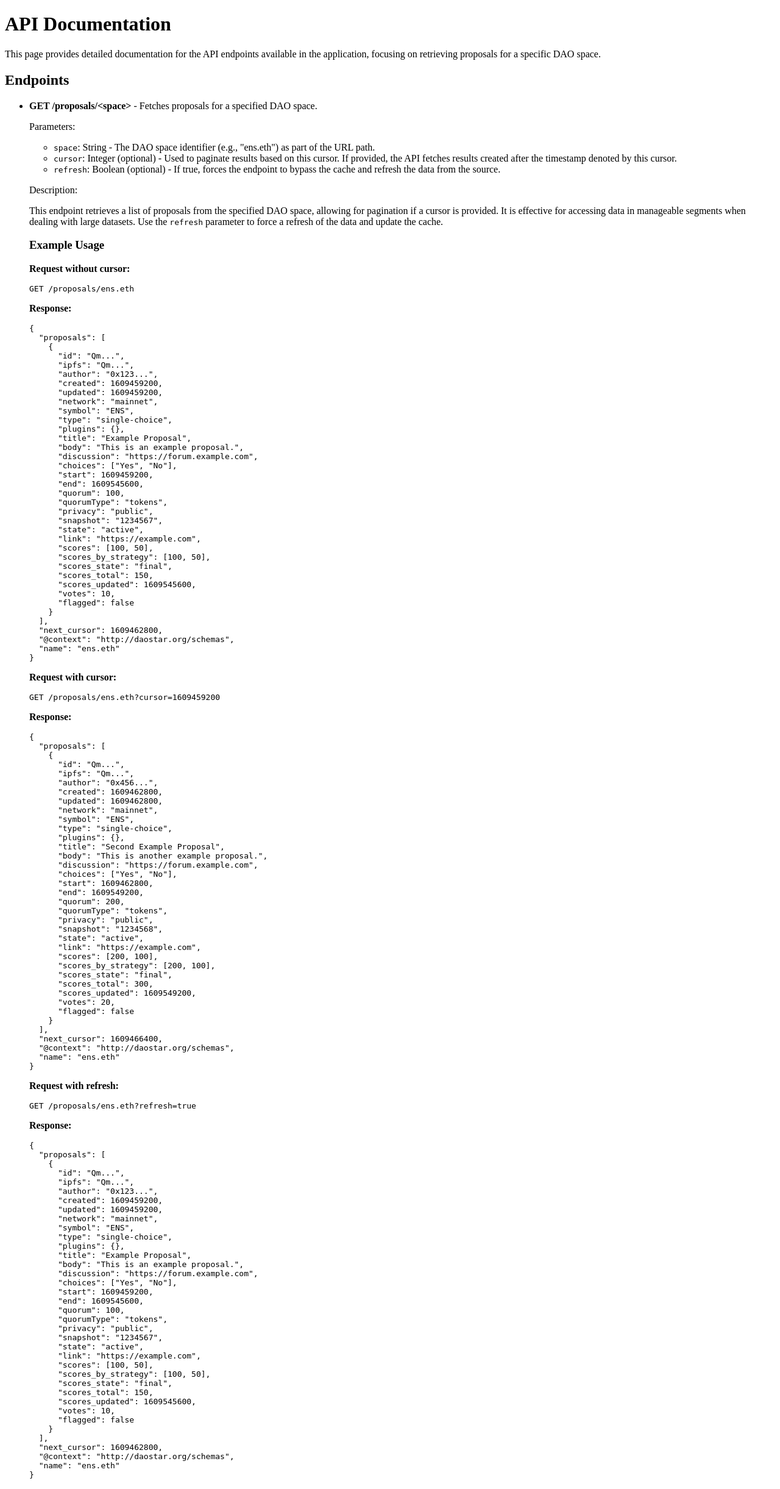
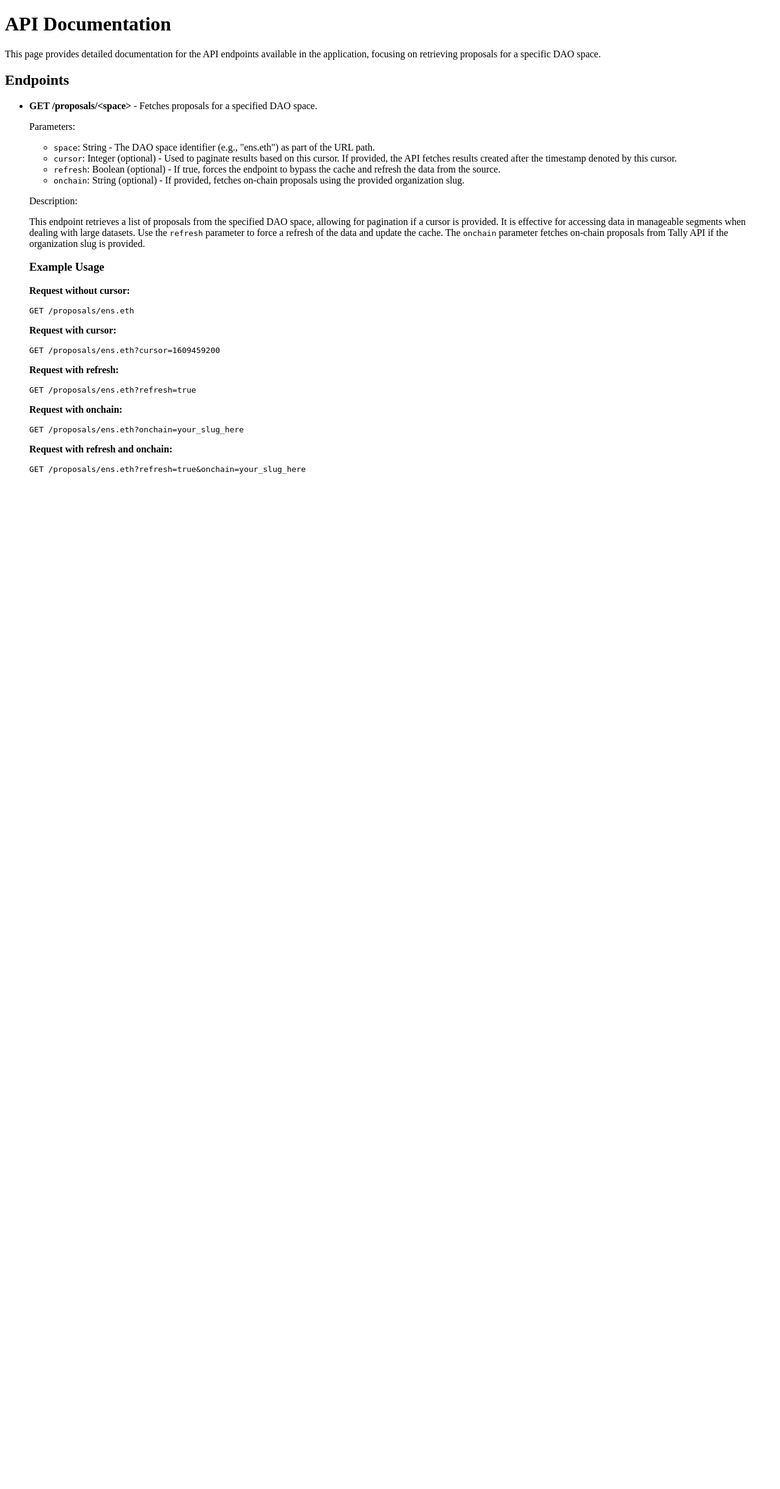
Before and after one commit to metagov/daostar-EIP-4824-Proposals-URI-Template, a Flask app: page / in a window 1280 px wide. Shown: the whole page at 61% size. After the commit the page ends 777 px from the top, so only its background shows below. Run offline with Flask 3, Linux system fonts and the light colour scheme.

Commit message:
update docs

```diff
--- a/main.py
+++ b/main.py
@@ -144,6 +144,36 @@ def fetch_onchain_proposals(onchain_slug):
               discourseURL
               snapshotURL
             }
+            quorum
+        start {
+          ... on Block {
+            timestamp
+          }
+        }
+        end {
+          ... on Block {
+            timestamp
+          }
+        }
+        createdAt
+        creator {
+          address
+        }
+        status
+        voteStats {
+          type
+          votesCount
+          votersCount
+          percent
+        }
+        proposer {
+          address
+        }
+        l1ChainId
+        onchainId
+        originalId
+        chainId
+        votableChains
           }
         }
       }
--- a/templates/docs.html
+++ b/templates/docs.html
@@ -17,130 +17,21 @@
                 <li><code>space</code>: String - The DAO space identifier (e.g., "ens.eth") as part of the URL path.</li>
                 <li><code>cursor</code>: Integer (optional) - Used to paginate results based on this cursor. If provided, the API fetches results created after the timestamp denoted by this cursor.</li>
                 <li><code>refresh</code>: Boolean (optional) - If true, forces the endpoint to bypass the cache and refresh the data from the source.</li>
+                <li><code>onchain</code>: String (optional) - If provided, fetches on-chain proposals using the provided organization slug.</li>
             </ul>
             <p>Description:</p>
-            <p>This endpoint retrieves a list of proposals from the specified DAO space, allowing for pagination if a cursor is provided. It is effective for accessing data in manageable segments when dealing with large datasets. Use the <code>refresh</code> parameter to force a refresh of the data and update the cache.</p>
+            <p>This endpoint retrieves a list of proposals from the specified DAO space, allowing for pagination if a cursor is provided. It is effective for accessing data in manageable segments when dealing with large datasets. Use the <code>refresh</code> parameter to force a refresh of the data and update the cache. The <code>onchain</code> parameter fetches on-chain proposals from Tally API if the organization slug is provided.</p>
             <h3>Example Usage</h3>
             <p><b>Request without cursor:</b></p>
             <pre>GET /proposals/ens.eth</pre>
-            <p><b>Response:</b></p>
-            <pre>{
-  "proposals": [
-    {
-      "id": "Qm...",
-      "ipfs": "Qm...",
-      "author": "0x123...",
-      "created": 1609459200,
-      "updated": 1609459200,
-      "network": "mainnet",
-      "symbol": "ENS",
-      "type": "single-choice",
-      "plugins": {},
-      "title": "Example Proposal",
-      "body": "This is an example proposal.",
-      "discussion": "https://forum.example.com",
-      "choices": ["Yes", "No"],
-      "start": 1609459200,
-      "end": 1609545600,
-      "quorum": 100,
-      "quorumType": "tokens",
-      "privacy": "public",
-      "snapshot": "1234567",
-      "state": "active",
-      "link": "https://example.com",
-      "scores": [100, 50],
-      "scores_by_strategy": [100, 50],
-      "scores_state": "final",
-      "scores_total": 150,
-      "scores_updated": 1609545600,
-      "votes": 10,
-      "flagged": false
-    }
-  ],
-  "next_cursor": 1609462800,
-  "@context": "http://daostar.org/schemas",
-  "name": "ens.eth"
-}</pre>
             <p><b>Request with cursor:</b></p>
             <pre>GET /proposals/ens.eth?cursor=1609459200</pre>
-            <p><b>Response:</b></p>
-            <pre>{
-  "proposals": [
-    {
-      "id": "Qm...",
-      "ipfs": "Qm...",
-      "author": "0x456...",
-      "created": 1609462800,
-      "updated": 1609462800,
-      "network": "mainnet",
-      "symbol": "ENS",
-      "type": "single-choice",
-      "plugins": {},
-      "title": "Second Example Proposal",
-      "body": "This is another example proposal.",
-      "discussion": "https://forum.example.com",
-      "choices": ["Yes", "No"],
-      "start": 1609462800,
-      "end": 1609549200,
-      "quorum": 200,
-      "quorumType": "tokens",
-      "privacy": "public",
-      "snapshot": "1234568",
-      "state": "active",
-      "link": "https://example.com",
-      "scores": [200, 100],
-      "scores_by_strategy": [200, 100],
-      "scores_state": "final",
-      "scores_total": 300,
-      "scores_updated": 1609549200,
-      "votes": 20,
-      "flagged": false
-    }
-  ],
-  "next_cursor": 1609466400,
-  "@context": "http://daostar.org/schemas",
-  "name": "ens.eth"
-}</pre>
             <p><b>Request with refresh:</b></p>
             <pre>GET /proposals/ens.eth?refresh=true</pre>
-            <p><b>Response:</b></p>
-            <pre>{
-  "proposals": [
-    {
-      "id": "Qm...",
-      "ipfs": "Qm...",
-      "author": "0x123...",
-      "created": 1609459200,
-      "updated": 1609459200,
-      "network": "mainnet",
-      "symbol": "ENS",
-      "type": "single-choice",
-      "plugins": {},
-      "title": "Example Proposal",
-      "body": "This is an example proposal.",
-      "discussion": "https://forum.example.com",
-      "choices": ["Yes", "No"],
-      "start": 1609459200,
-      "end": 1609545600,
-      "quorum": 100,
-      "quorumType": "tokens",
-      "privacy": "public",
-      "snapshot": "1234567",
-      "state": "active",
-      "link": "https://example.com",
-      "scores": [100, 50],
-      "scores_by_strategy": [100, 50],
-      "scores_state": "final",
-      "scores_total": 150,
-      "scores_updated": 1609545600,
-      "votes": 10,
-      "flagged": false
-    }
-  ],
-  "next_cursor": 1609462800,
-  "@context": "http://daostar.org/schemas",
-  "name": "ens.eth"
-}</pre>
+            <p><b>Request with onchain:</b></p>
+            <pre>GET /proposals/ens.eth?onchain=your_slug_here</pre>
+            <p><b>Request with refresh and onchain:</b></p>
+            <pre>GET /proposals/ens.eth?refresh=true&onchain=your_slug_here</pre>
         </li>
     </ul>
 </body>
```
